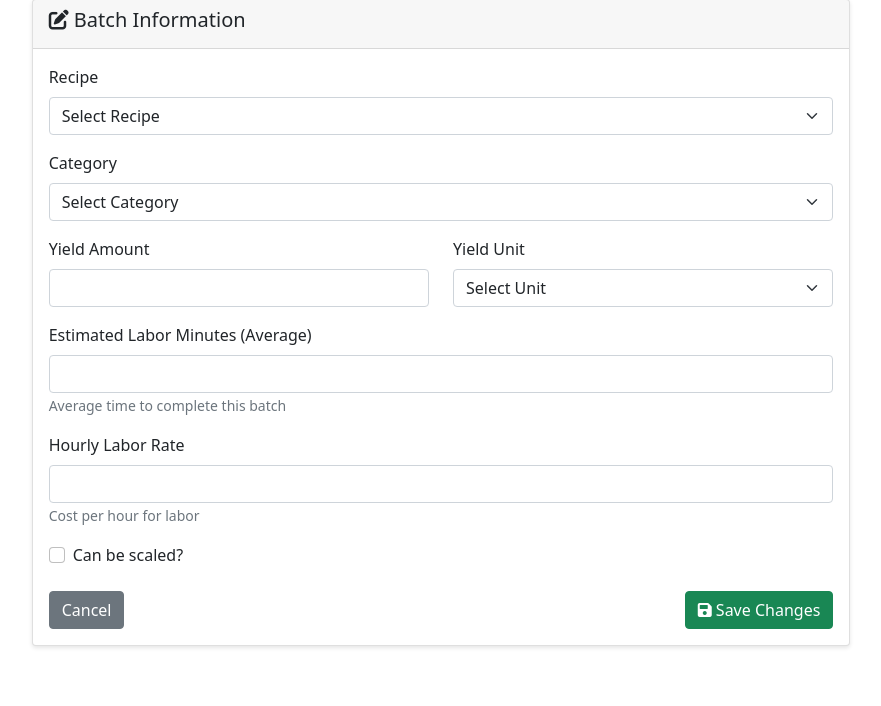
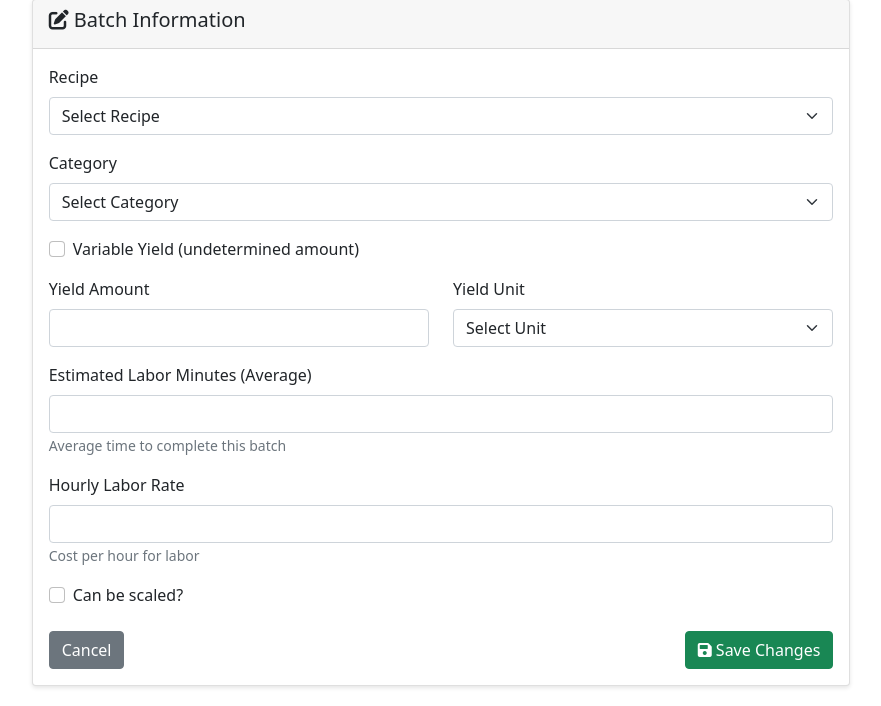
Before and after one commit to Xaque8787/roux, a FastAPI app: template templates/batch_edit.html in a window 1280 px wide. Shown: the part 187-893 px from the top of the page, without its empty margins (199-1080 px from the left). Before the commit the page ends 835 px from the top, so only its background shows below. Run offline with FastAPI, Linux system fonts and the light colour scheme; the template is opened without the code that fills it, so the values that code supplies are empty; parts of the project's set-up code (start-up, migrations or seed data) failed here and were passed over.

Commit message:
Fix batch edit form issues

```diff
--- a/app/routers/batches.py
+++ b/app/routers/batches.py
@@ -108,6 +108,7 @@ async def update_batch(
     recipe_id: int = Form(...),
     category_id: int = Form(None),
     variable_yield: bool = Form(False),
+    variable_yield: bool = Form(False),
     yield_amount: float = Form(None),
     yield_unit: str = Form(None),
     estimated_labor_minutes: int = Form(...),
@@ -127,6 +128,7 @@ async def update_batch(
 
     batch.recipe_id = recipe_id
     batch.category_id = category_id if category_id else None
+    batch.variable_yield = variable_yield
     batch.variable_yield = variable_yield
     batch.yield_amount = yield_amount if not variable_yield else None
     batch.yield_unit = yield_unit if not variable_yield else None
--- a/templates/batch_edit.html
+++ b/templates/batch_edit.html
@@ -42,27 +42,32 @@
                         </select>
                     </div>
 
+                    <div class="mb-3 form-check">
+                        <input type="checkbox" class="form-check-input" id="variable_yield" name="variable_yield"
+                               {% if batch.variable_yield %}checked{% endif %} onchange="toggleYieldFields()">
+                        <label class="form-check-label" for="variable_yield">
+                            Variable Yield (undetermined amount)
+                        </label>
+                    </div>
+
+                    <div id="yieldFields" {% if batch.variable_yield %}style="display: none;"{% endif %}>
                     <div class="row">
                         <div class="col-md-6">
                             <div class="mb-3">
                                 <label for="yield_amount" class="form-label">Yield Amount</label>
                                 <input type="number" class="form-control" id="yield_amount" name="yield_amount"
-                                       step="0.01" value="{{ batch.yield_amount }}" required>
+                                       step="0.01" value="{{ batch.yield_amount or '' }}" {% if not batch.variable_yield %}required{% endif %}>
                             </div>
                         </div>
                         <div class="col-md-6">
                             <div class="mb-3">
-                                <label for="yield_unit_id" class="form-label">Yield Unit</label>
-                                <select class="form-select" id="yield_unit_id" name="yield_unit_id" required>
+                                <label for="yield_unit" class="form-label">Yield Unit</label>
+                                <select class="form-select" id="yield_unit" name="yield_unit" {% if not batch.variable_yield %}required{% endif %}>
                                     <option value="">Select Unit</option>
-                                    {% for unit in usage_units %}
-                                    <option value="{{ unit.id }}" {% if batch.yield_unit_id == unit.id %}selected{% endif %}>
-                                        {{ unit.name }}
-                                    </option>
-                                    {% endfor %}
                                 </select>
                             </div>
                         </div>
+                    </div>
                     </div>
 
                     <div class="mb-3">
@@ -150,59 +155,82 @@ function toggleScalingOptions() {
     }
 }
 
+function toggleYieldFields() {
+    const checkbox = document.getElementById('variable_yield');
+    const yieldFields = document.getElementById('yieldFields');
+    const yieldAmountInput = document.getElementById('yield_amount');
+    const yieldUnitSelect = document.getElementById('yield_unit');
+
+    if (checkbox.checked) {
+        yieldFields.style.display = 'none';
+        yieldAmountInput.required = false;
+        yieldUnitSelect.required = false;
+    } else {
+        yieldFields.style.display = 'block';
+        yieldAmountInput.required = true;
+        yieldUnitSelect.required = true;
+    }
+}
+
 async function loadRecipeUsageUnits() {
     const recipeSelect = document.getElementById('recipe_id');
-    const yieldUnitSelect = document.getElementById('yield_unit_id');
-    const currentYieldUnitId = {{ batch.yield_unit_id if batch.yield_unit_id else 'null' }};
+    const yieldUnitSelect = document.getElementById('yield_unit');
+    const currentYieldUnit = '{{ batch.yield_unit or "" }}';
 
     if (!recipeSelect.value) {
         // Show all usage units if no recipe selected
-        showAllUnits(currentYieldUnitId);
+        showAllUnits(currentYieldUnit);
         return;
     }
 
     try {
         const response = await fetch(`/api/recipes/${recipeSelect.value}/usage_units`);
-        const usageUnits = await response.json();
+        const availableUnits = await response.json();
 
         yieldUnitSelect.innerHTML = '<option value="">Select Unit</option>';
-        usageUnits.forEach(unit => {
+        availableUnits.forEach(unit => {
             const option = document.createElement('option');
-            option.value = unit.id;
-            option.textContent = unit.name;
-            if (unit.id === currentYieldUnitId) {
+            option.value = unit;
+            option.textContent = unit;
+            if (unit === currentYieldUnit) {
                 option.selected = true;
             }
             yieldUnitSelect.appendChild(option);
         });
 
         // If no units found from recipe, show all units
-        if (usageUnits.length === 0) {
-            showAllUnits(currentYieldUnitId);
+        if (availableUnits.length === 0) {
+            showAllUnits(currentYieldUnit);
         }
     } catch (error) {
         console.error('Error loading usage units:', error);
-        showAllUnits(currentYieldUnitId);
+        showAllUnits(currentYieldUnit);
     }
 }
 
-function showAllUnits(currentYieldUnitId) {
-    const yieldUnitSelect = document.getElementById('yield_unit_id');
+function showAllUnits(currentYieldUnit) {
+    const yieldUnitSelect = document.getElementById('yield_unit');
     yieldUnitSelect.innerHTML = '<option value="">Select Unit</option>';
 
-    {% for unit in usage_units %}
-    const option{{ unit.id }} = document.createElement('option');
-    option{{ unit.id }}.value = {{ unit.id }};
-    option{{ unit.id }}.textContent = '{{ unit.name }}';
-    if ({{ unit.id }} === currentYieldUnitId) {
-        option{{ unit.id }}.selected = true;
-    }
-    yieldUnitSelect.appendChild(option{{ unit.id }});
-    {% endfor %}
+    // Add common units as fallback
+    const commonUnits = ['lb', 'oz', 'g', 'kg', 'gal', 'qt', 'pt', 'cup', 'fl_oz', 'l', 'ml'];
+    commonUnits.forEach(unit => {
+        const option = document.createElement('option');
+        option.value = unit;
+        option.textContent = unit;
+        if (unit === currentYieldUnit) {
+            option.selected = true;
+        }
+        yieldUnitSelect.appendChild(option);
+    });
 }
 
 // Load usage units on page load if recipe is already selected
 document.addEventListener('DOMContentLoaded', function() {
+    // Initialize yield fields based on current state
+    toggleYieldFields();
+
+    // Load recipe units if recipe is selected
     if (document.getElementById('recipe_id').value) {
         loadRecipeUsageUnits();
     }
```
Also changed, not shown: app/api/recipes.py (+8 -9 lines).
